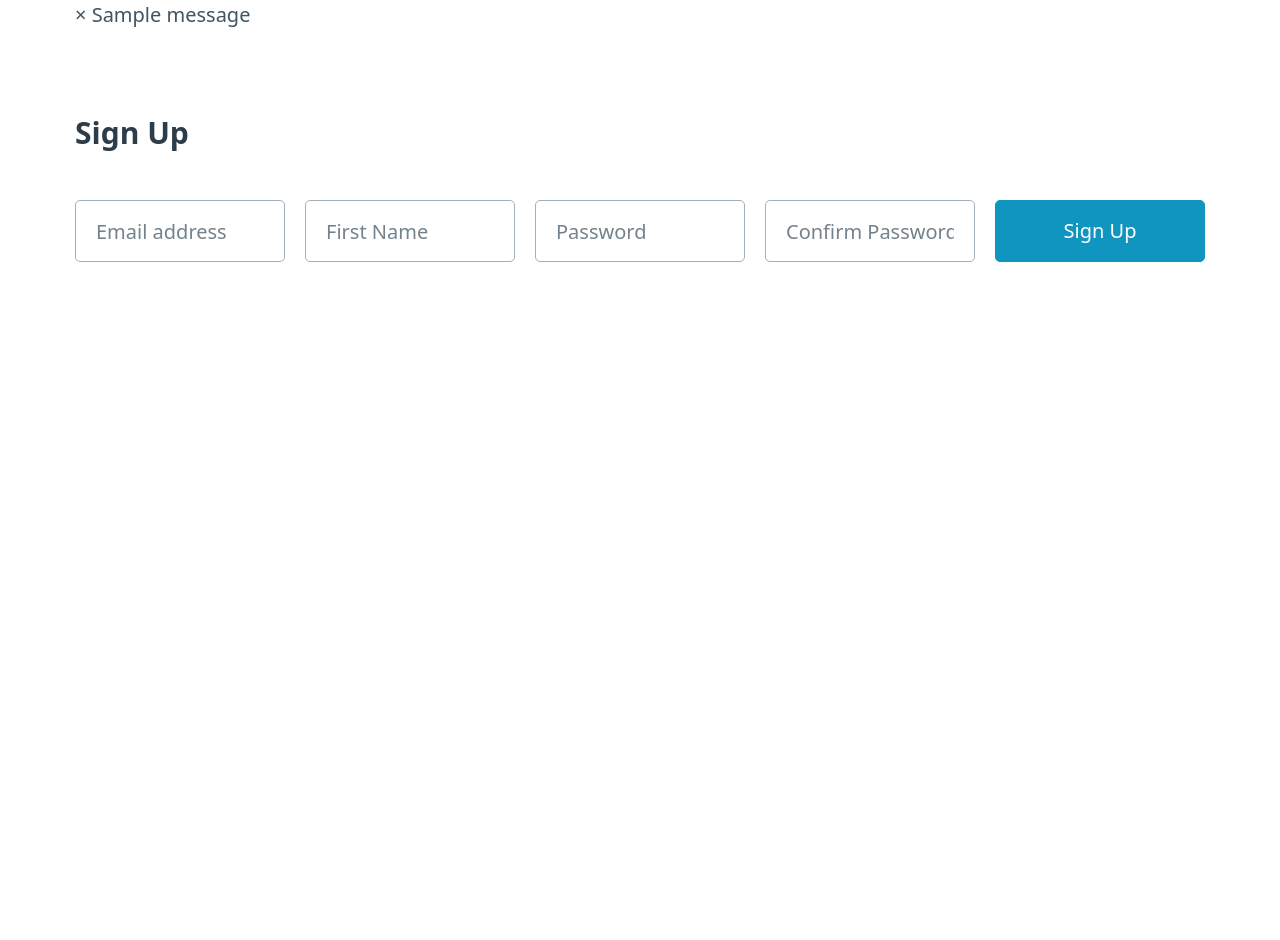
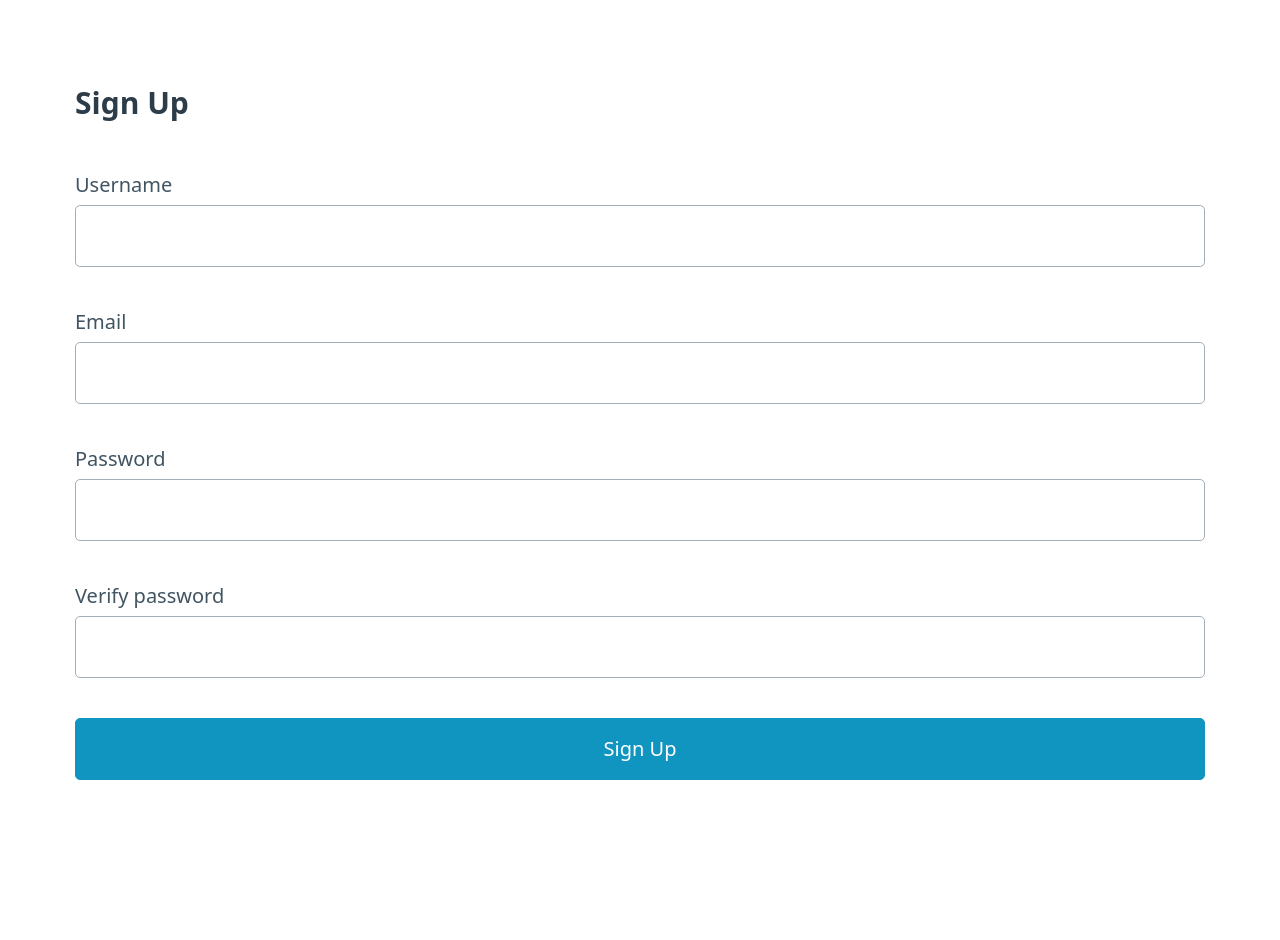
Before and after one commit to justEstif/flask-car-website, a Flask app: page /auth/sign-up in a window 1280 px wide. Shown: the part 230-1170 px from the top of the page. Before the commit the page ends 492 px from the top, so only its background shows below. Run offline with Flask 3, Linux system fonts and the light colour scheme; tables that the repository leaves empty hold one stand-in row (values such as "Sample post"); one stand-in notice (Sample message) is shown.

Commit message:
feat: create sign up and login form

```diff
--- a/app/templates/base.jinja2
+++ b/app/templates/base.jinja2
@@ -1,18 +1,15 @@
 <!DOCTYPE html>
 <html>
+
+
 <head>
   <meta charset="utf-8" />
   <meta name="viewport" content="width=device-width, initial-scale=1" />
-    <link
-      rel="stylesheet"
-      href="https://unpkg.com/@picocss/pico@1.*/css/pico.min.css"
-    />
-    <link
-      rel="stylesheet"
-      href="{{ url_for('static', filename='global.css') }}"
-    />
+  <link rel="stylesheet" href="https://unpkg.com/@picocss/pico@1.*/css/pico.min.css" />
+  <link rel="stylesheet" href="{{ url_for('static', filename='style.css') }}" />
   <title>{% block title %}Home{% endblock %}</title>
 </head>
+
 <body>
   <header class="container">
     <nav>
@@ -32,47 +29,8 @@
       </ul>
     </nav>
   </header>
-    {% with messages=get_flashed_messages(with_categories=true) %} {% if
-    messages %} {% for category, message in messages %} {% if category ==
-    'error' or category != "success"%}
-    <div class="container">
-      <div class="alert">
-        <button
-          class="closebtn"
-          onclick="this.parentElement.style.display='none';"
-        >
-          <span>&times;</span>
-        </button>
-        {{message}}
-      </div>
-    </div>
-
-    {% else %}
-    <div class="container">
-      <div class="success">
-        <span
-          class="closebtn"
-          onclick="this.parentElement.style.display='none';"
-          >&times;</span
-        >
-        {{message}}
-      </div>
-    </div>
-
-    {% endif %} {% endfor %} {% else %} {% endif %} {% endwith %}
 
   <main class="container">{% block content %} {% endblock %}</main>
-    {% block javascript %}
-    <script type="text/javascript">
-      function deleteNote(noteId) {
-        fetch("/delete-note", {
-          method: "POST",
-          body: JSON.stringify({ noteId: noteId }),
-        }).then((_res) => {
-          window.location.href = "/";
-        });
-      }
-    </script>
-    {% endblock %}
 </body>
+
 </html>
--- a/app/templates/sign_up.jinja2
+++ b/app/templates/sign_up.jinja2
@@ -1,41 +1,51 @@
 {% extends "base.jinja2" %} {% block title %}Login{% endblock %} {%block content%}
 <section id="sign_up">
-  <h3 >Sign Up</h3>
+  <h3>Sign Up</h3>
   <form method="POST">
-    <div class="grid">
-      <input
-        type="email"
-        name="email"
-        placeholder="Email address"
-        aria-label="Email address"
-        required
-      />
+    {{ form.csrf_token }}
+    <fieldset>
+      {{ form.username.label }} {{ form.username }}
+      {% if form.username.errors %}
+          {% for error in form.username.errors %}
+            <p onclick="this.style.display='none';">
+              {{error}}
+            </p>
+          {% endfor %}
+      {% endif %}
+    </fieldset>
+    <fieldset>
+      {{ form.email.label }} {{ form.email }}
+      {% if form.email.errors %}
+        {% for error in form.email.errors %}
+          <p onclick="this.style.display='none';">
+            {{error}}
+          </p>
+        {% endfor %}
+      {% endif %}
+    </fieldset>
+    <fieldset>
+      {{ form.password.label }} {{ form.password }}
+      {% if form.password.errors %}
+        {% for error in form.password.errors %}
+          <p onclick="this.style.display='none';">
+            {{error}}
+          </p>
+        {% endfor %}
+      {% endif %}
+    </fieldset>
+    <fieldset>
+      {{ form.confirm_password.label }} {{ form.confirm_password }}
+      {% if form.confirm_password.errors %}
+        {% for error in form.confirm_password.errors %}
+          <p onclick="this.style.display='none';">
+            {{error}}
+          </p>
+        {% endfor %}
+      {% endif %}
+    </fieldset>
 
-      <input
-        name="firstName"
-        placeholder="First Name"
-        aria-label="First Name"
-        required
-      />
 
-      <input
-        type="password"
-        name="password1"
-        placeholder="Password"
-        aria-label="Password"
-        required
-      />
-
-      <input
-        type="password"
-        name="password2"
-        placeholder="Confirm Password"
-        aria-label="Confirm Password"
-        required
-      />
-
-      <button type="submit">Sign Up</button>
-    </div>
+    <button type="submit">Sign Up</button>
   </form>
-</div>
-{%endblock%}
+  </div>
+  {%endblock%}
```
Also changed, not shown: app/templates/login.jinja2 (+24 -21 lines), app/static/style.css (added). Lines whose indentation alone changed are shown as unchanged.
